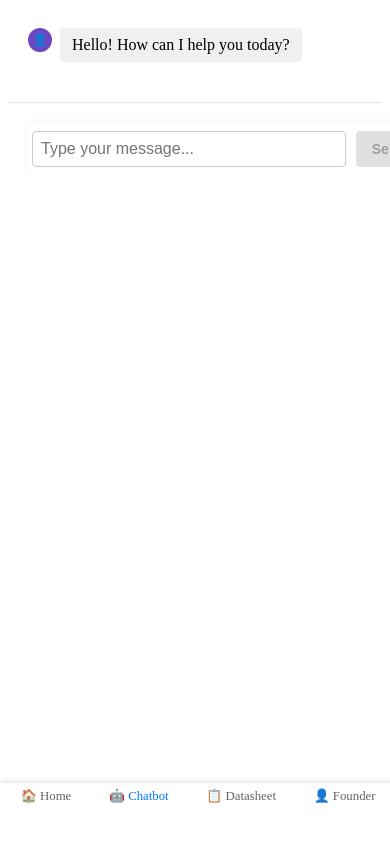
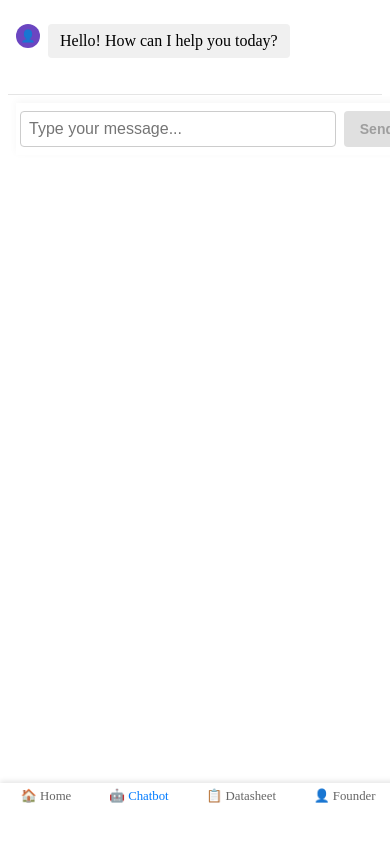
Before and after one commit to rajeshraz/SRI-LAB, a React (Vite) app in the folder frontend/Laboratory/: page /user/chatbot in a window 390 px wide. Shown: the top 842 px of the page. Built offline with nearby package versions, Linux system fonts and the light colour scheme.

Commit message:
Fix chat screen layout and bottom navbar alignment for mobile

```diff
--- a/frontend/Laboratory/src/components/User/Chatbot.jsx
+++ b/frontend/Laboratory/src/components/User/Chatbot.jsx
@@ -61,9 +61,9 @@ const Chatbot = () => {
   };
 
   return (
-    <div className='chatbotcss' style={{ display: 'flex', flexDirection: 'column', background: 'white' }}>
+    <div className='chatbotcss' style={{ display: 'flex', flexDirection: 'column', background: 'white', flex: 1, minHeight: 0 }}>
       {/* Messages Container */}
-      <div style={{ flex: 1, overflowY: 'auto', padding: '20px' }}>
+      <div style={{ flex: 1, overflowY: 'auto', padding: '16px 8px' }}>
         {messages.map((msg, idx) => (
           <div key={idx} style={{
             display: 'flex',
@@ -154,10 +154,10 @@ const Chatbot = () => {
       {/* Input Container */}
       <div style={{
         borderTop: '1px solid #e5e5e5',
-        padding: '20px',
+        padding: '8px',
         backgroundColor: 'white'
       }}>
-        <form onSubmit={handleSend} style={{ display: 'flex', gap: '10px' }}>
+        <form onSubmit={handleSend} style={{ display: 'flex', gap: '8px' }}>
           <input
             type="text"
             value={input}
@@ -182,39 +182,12 @@ const Chatbot = () => {
               border: 'none',
               borderRadius: '4px',
               cursor: isLoading || !input.trim() ? 'not-allowed' : 'pointer',
-    transition: 'all 0.3s ease-in-out',
               fontSize: '14px',
-    fontWeight: 'bold',
-    boxShadow: isLoading || !input.trim() ? 'none' : '0 4px 8px rgba(0, 0, 0, 0.2)',
-  }}
-  onMouseEnter={(e) => {
-    if (!isLoading && input.trim()) {
-      e.target.style.backgroundColor = '#005a9e';
-      e.target.style.boxShadow = '0 6px 12px rgba(0, 0, 0, 0.3)';
-    }
-  }}
-  onMouseLeave={(e) => {
-    if (!isLoading && input.trim()) {
-      e.target.style.backgroundColor = '#0078D4';
-      e.target.style.boxShadow = '0 4px 8px rgba(0, 0, 0, 0.2)';
-    }
-  }}
-  onMouseDown={(e) => {
-    if (!isLoading && input.trim()) {
-      e.target.style.transform = 'scale(0.98)';
-    }
-  }}
-  onMouseUp={(e) => {
-    if (!isLoading && input.trim()) {
-      e.target.style.transform = 'scale(1)';
-    }
+              fontWeight: 'bold'
             }}
           >
             Send
           </button>
-
-
-
         </form>
       </div>
     </div>
--- a/frontend/Laboratory/src/components/User/stylings/chatbot.css
+++ b/frontend/Laboratory/src/components/User/stylings/chatbot.css
@@ -14,8 +14,9 @@
     display: flex;
     flex-direction: column;
     flex: 1 1 auto;
-    justify-content: flex-end;
-    padding-bottom: var(--navbar-height); /* Reserve space for bottom navbar */
+    min-height: 0;
+    background: linear-gradient(to right, #e3f2fd, #bbdefb);
+    padding-bottom: 0;
     box-sizing: border-box;
   }
   .chatbotcss form {
```
Lines whose indentation alone changed are shown as unchanged.
